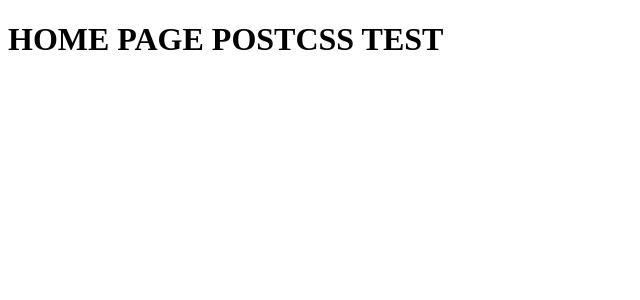
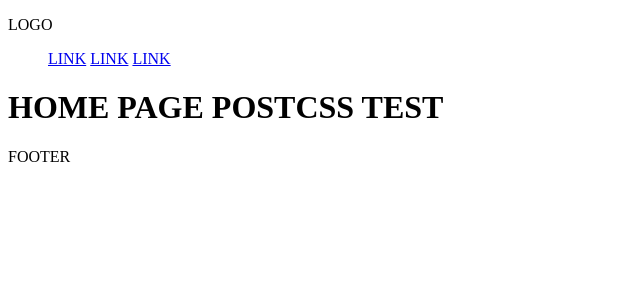
Before and after one commit to sandricoprovo/bueuely, a SvelteKit app: page / in a window 1280 px wide. Shown: the top 300 px of the page, without its empty margins (0-640 px from the left). Built offline with nearby package versions, Linux system fonts and the light colour scheme.

Commit message:
feat(ui): adds basic header component

```diff
--- /dev/null
+++ b/src/components/Header.svelte
@@ -0,0 +1,17 @@
+<script lang="ts">
+    import NavLink from './Navigation/NavLink.svelte';
+</script>
+
+<header>
+    <p>LOGO</p>
+    <nav>
+        <ul>
+            <NavLink href={'test'}>LINK</NavLink>
+            <NavLink href={'test'}>LINK</NavLink>
+            <NavLink href={'test'}>LINK</NavLink>
+        </ul>
+    </nav>
+</header>
+
+<style lang="postcss">
+</style>
--- /dev/null
+++ b/src/components/Navigation/NavLink.svelte
@@ -0,0 +1,10 @@
+<script lang="ts">
+    export let href: string;
+</script>
+
+<a {href}>
+    <slot />
+</a>
+
+<style lang="postcss">
+</style>
--- /dev/null
+++ b/src/routes/+layout.svelte
@@ -0,0 +1,12 @@
+<script lang="ts">
+    import Header from '../components/Header.svelte';
+</script>
+
+<Header />
+<slot />
+<footer>
+    <p>FOOTER</p>
+</footer>
+
+<style lang="postcss">
+</style>
```
